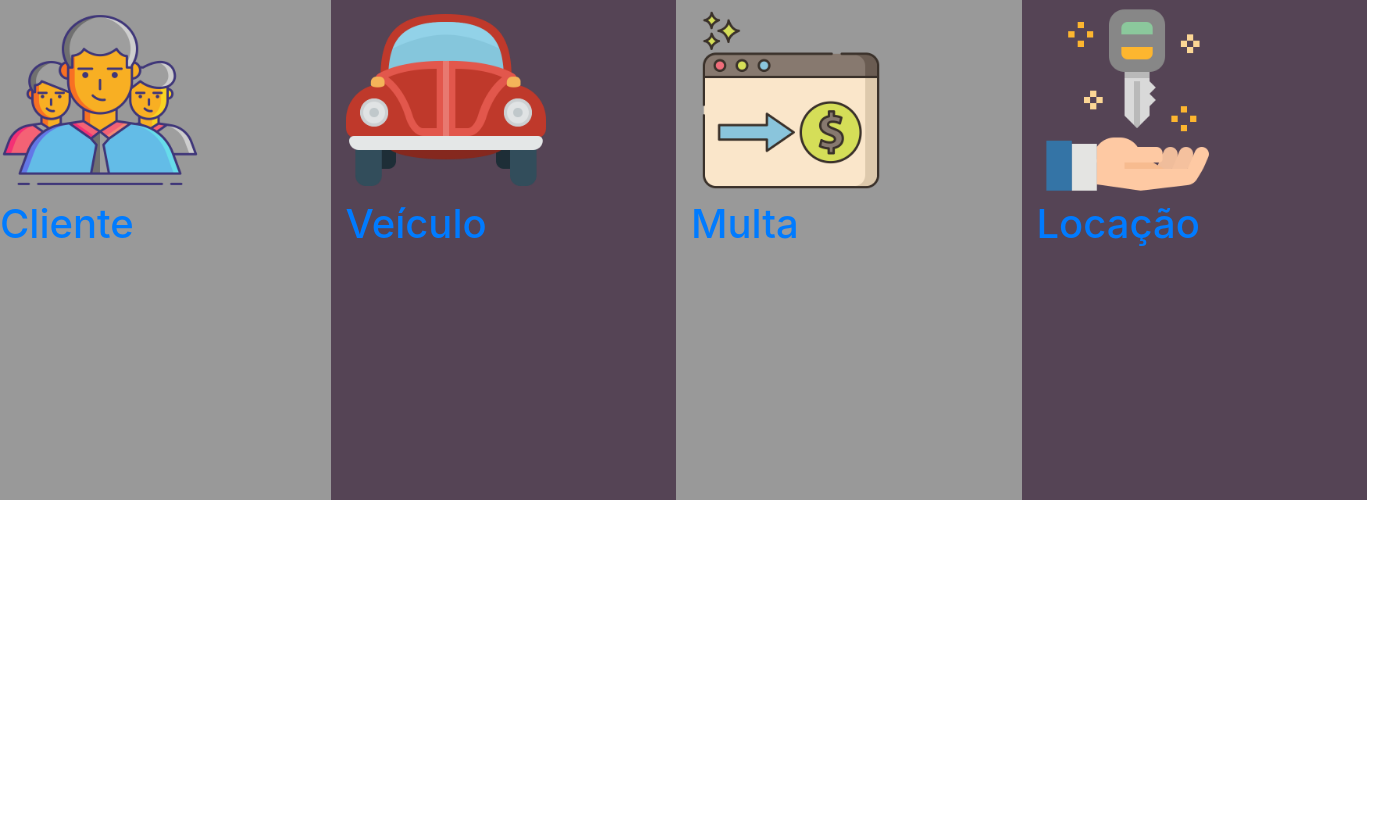
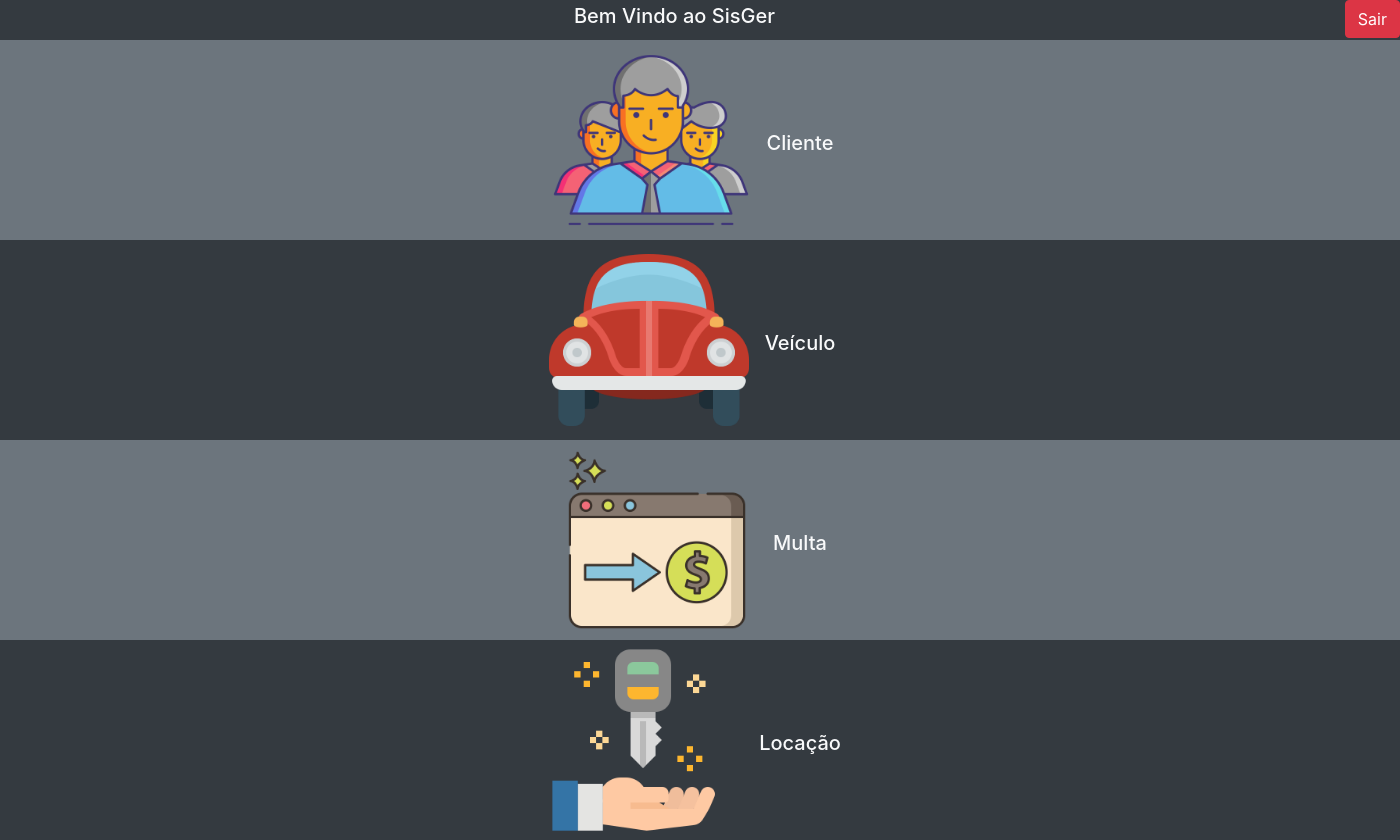
Before and after one commit to JonasFonM/Tai-Aula-2020-Master-Trabalho, a PHP site: page /view/home/homeView.php in a window 1400 px wide. Before the commit the page ends 500 px from the top, so only its background shows below. Run offline with PHP 8.4, Linux system fonts and the light colour scheme.

Commit message:
Novos designs para loginView e homeView

```diff
--- a/view/home/homeView.php
+++ b/view/home/homeView.php
@@ -12,32 +12,39 @@ include '../../lib/styles.php';
     <?php estilizar(); ?>
 </head>
 
-<body>
-  <div class = "row text-white  " style="width: 1382px; height: 500px; margin-top: 50;  background-color: #545 ">
+<body class="container-fluid bg-dark m-0 p-0">
+      <a href="../login/loginView.php"><button class="btn btn-danger float-right">Sair</button></a>
 
-
-  <div class="col" style=" background-color: #999;">
-  <img src='../../assets/clients.png' style="width: 200px; height: 200px;" >
-  <h1><a href='../cliente/listarClienteView.php' >Cliente</a><h1>
+  <div class="form-group bg-dark m-0 p-1">
+    <h5 class="text-center bg-dark text-light"> Bem Vindo ao SisGer</h5>
   </div>
 
-  <div class="col">
-  <img src='../../assets/car.png' style="width: 200px; height: 200px;" >
-  <h1><a href='../veiculo/listarVeiculoView.php' >Veículo</a><h1>
+  <div class = "container-fluid m-0 p-0">
+
+  <div class="d-flex align-items-center justify-content-center bg-secondary" >
+    <img src='../../assets/clients.png' style="width: 200px; height: 200px;" >
+    <h1><a class="btn-lg btn-outline-light" href='../cliente/listarClienteView.php' >Cliente</a><h1>
   </div>
 
-  <div class="col" style=" background-color: #999 ">
-  <img src='../../assets/multa.png' style="width: 200px; height: 200px;" >
-  <h1><a href='../multa/listarMultaView.php' >Multa</a><h1>
+  <div class="d-flex align-items-center justify-content-center">
+    <img src='../../assets/car.png' style="width: 200px; height: 200px;" >
+    <h1><a class="btn-lg btn-outline-light" href='../veiculo/listarVeiculoView.php' >Veículo</a><h1>
+  </div>
+
+  <div class="d-flex align-items-center justify-content-center bg-secondary">
+    <img src='../../assets/multa.png' style="width: 200px; height: 200px;" >
+    <h1><a class="btn-lg btn-outline-light" href='../multa/listarMultaView.php' >Multa</a><h1>
   </div>
 
 
-  <div class="col">
-  <img src='../../assets/locacao.png' style="width: 200px; height: 200px;" >
-  <h1><a href='../locacao/listarLocacaoView.php' >Locação</a><h1>
+  <div class="d-flex align-items-center justify-content-center">
+    <img src='../../assets/locacao.png' style="width: 200px; height: 200px;" >
+    <h1><a class="btn-lg btn-outline-light" href='../locacao/listarLocacaoView.php' >Locação</a><h1>
   </div>
 
   </div>
+
+
 </body>
 
 </html>
```
Also changed, not shown: view/login/loginView.php (+16 -8 lines).
